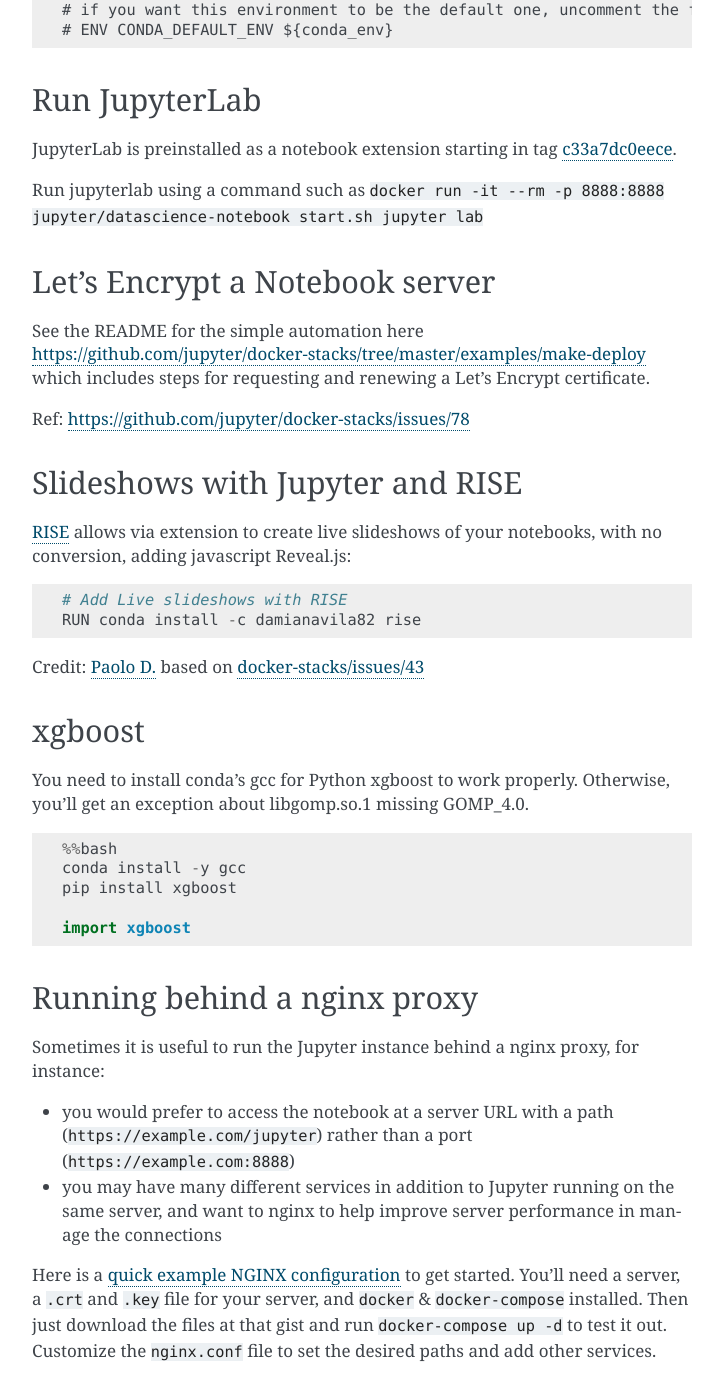
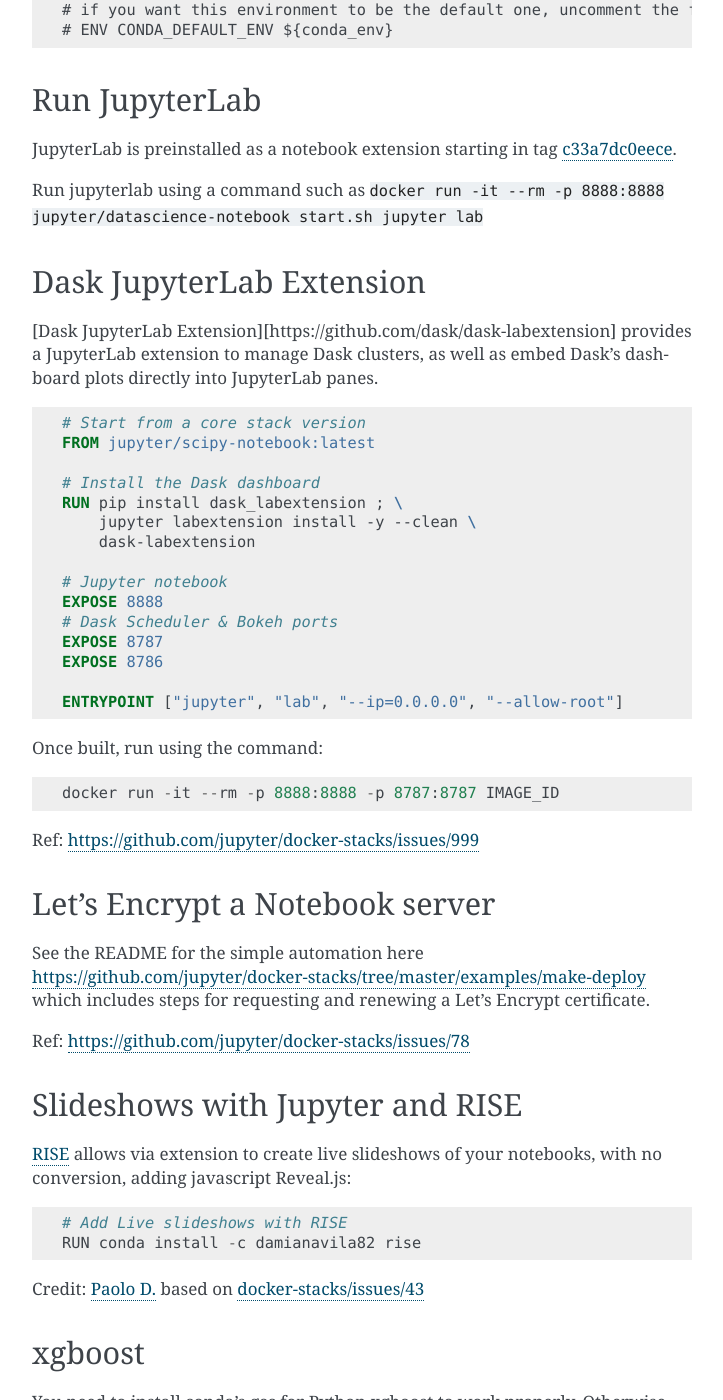
Before and after one commit to jupyter/docker-stacks, a Sphinx documentation site: the page built from docs/using/recipes.md, in a window 1280 px wide and 1400 px high, scrolled down 2981 px. Shown: the whole window, without its empty margins (388-1111 px from the left). Built offline with Sphinx 7.4.7, drawn with Linux system fonts in a browser that asks for light colours; pages that are not in the unit, such as notebooks, are missing from menus; some of the changed text lies outside the part shown.

Commit message:
recipe: dask

````diff
--- a/docs/using/recipes.md
+++ b/docs/using/recipes.md
@@ -146,6 +146,36 @@
 
 Run jupyterlab using a command such as
 `docker run -it --rm -p 8888:8888 jupyter/datascience-notebook start.sh jupyter lab`
+
+## Dask JupyterLab Extension
+
+[Dask JupyterLab Extension][https://github.com/dask/dask-labextension] provides a JupyterLab extension to manage Dask clusters, as well as embed Dask's dashboard plots directly into JupyterLab panes.
+
+```dockerfile
+# Start from a core stack version
+FROM jupyter/scipy-notebook:latest
+
+# Install the Dask dashboard
+RUN pip install dask_labextension ; \
+    jupyter labextension install -y --clean \
+    dask-labextension
+
+# Jupyter notebook
+EXPOSE 8888
+# Dask Scheduler & Bokeh ports
+EXPOSE 8787
+EXPOSE 8786
+
+ENTRYPOINT ["jupyter", "lab", "--ip=0.0.0.0", "--allow-root"]
+```
+
+Once built, run using the command:
+```
+docker run -it --rm -p 8888:8888 -p 8787:8787 IMAGE_ID
+```
+
+Ref:
+[https://github.com/jupyter/docker-stacks/issues/999](https://github.com/jupyter/docker-stacks/issues/999)
 
 ## Let's Encrypt a Notebook server
 
````
